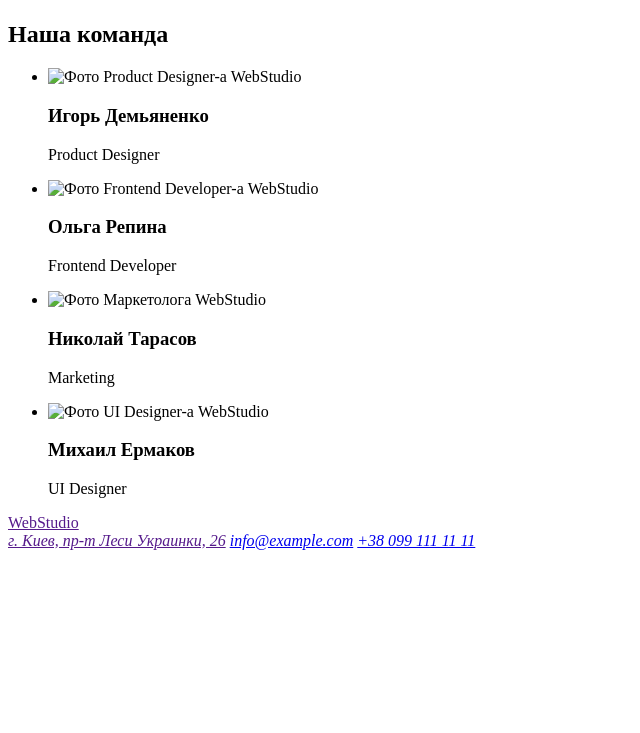
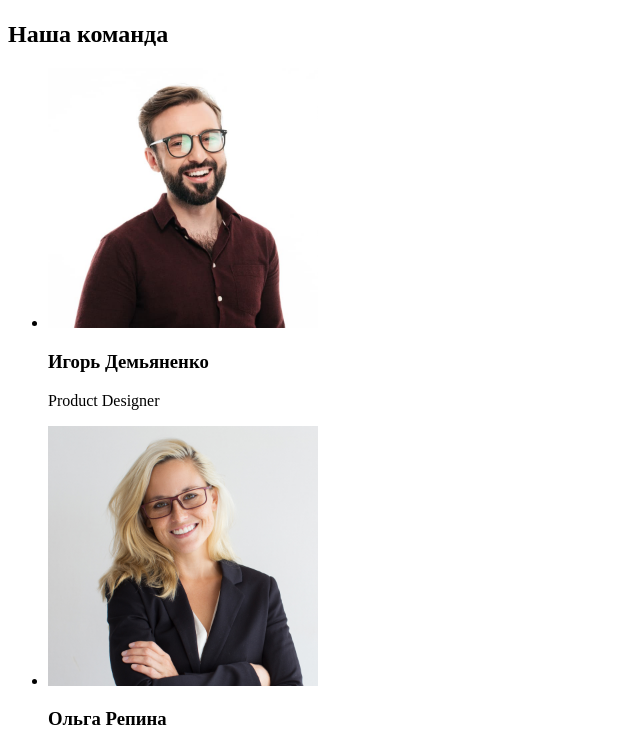
Before and after one commit to AnnaBoldyreva1505/goit-markup-hw-01, a plain HTML site: page index.html in a window 1280 px wide. Shown: the part 1487-2220 px from the top of the page, without its empty margins (0-640 px from the left). Before the commit the page ends 2045 px from the top, so only its background shows below. Drawn offline with Linux system fonts and the light colour scheme.

Commit message:
new photo
обновила путь к фото

```diff
--- a/index.html
+++ b/index.html
@@ -4,8 +4,8 @@
     <meta charset="UTF-8">
     <meta http-equiv="X-UA-Compatible" content="IE=edge">
     <meta name="viewport" content="width=device-width, initial-scale=1.0">
-    <title>Название страницы</title>
-</head>
+    <title>Web Studio</title>
+    </head>
     <body>
         <!-- для лого и навигационных элементов -->
         <header>
@@ -29,7 +29,7 @@
 
     <!-- main - для уникальной информации -->
     <main>
-        <!-- HERO -->
+        <!-- HERO section-->
         <section>
             <div>
                 <h1>Эффективные решения для вашего бизнеса</h1>
@@ -37,7 +37,7 @@
             </div>
         </section>
 
-        <!-- Что мы делаем -->
+        <!-- our values section-->
         <section>
             <ul>
                 <li>
@@ -59,7 +59,7 @@
             </ul>
         </section>
 
-        <!-- Чем мы занимаемся -->
+        <!-- What do we do section -->
         <section>
             <h2>Чем мы занимаемся</h2>
                 <ul>
@@ -86,27 +86,47 @@
                 </ul>
         </section>
 
-    <!-- OUR TEAM -->
+         <!-- Our team section -->
         <section>
             <h2>Наша команда</h2>
             <ul>
                 <li>
-                    <img src="" alt="Фото Product Designer-а WebStudio">
+                    <img
+                    src="./images/team/product.jpg"
+                    alt="Фото Product Designer-а WebStudio"
+                    width="270"
+                    height="260"
+                    >
                     <h3>Игорь Демьяненко</h3>
                     <p>Product Designer</p>
                 </li>
                 <li>
-                    <img src="" alt="Фото Frontend Developer-а WebStudio">
+                    <img
+                    src="./images/team/frontend.jpg"
+                    alt="Фото Frontend Developer-а WebStudio"
+                    width="270"
+                    height="260"
+                    >
                     <h3>Ольга Репина</h3>
                     <p>Frontend Developer</p>
                 </li>
                 <li>
-                    <img src="" alt="Фото Маркетолога WebStudio">
+                    <img
+                    src="./images/team/marketing.jpg"
+                    alt="Фото Маркетолога WebStudio"
+                    width="270"
+                    height="260"
+                    >
                     <h3>Николай Тарасов</h3>
                     <p>Marketing</p>
                 </li>
                 <li>
-                    <img src="" alt="Фото UI Designer-а WebStudio">
+                    <img
+                    src="./images/team/ui.jpg"
+                    alt="Фото UI Designer-а WebStudio"
+                    width="270"
+                    height="260"
+                    >
                     <h3>Михаил Ермаков</h3>
                     <p>UI Designer</p>
                 </li>
@@ -115,13 +135,20 @@
 
     </main>
 
-        <!-- footer - Подвал для лого и контактной инфы -->
+        <!-- Contact information section -->
         <footer>
             <a href="" lang="en"><span>Web</span><span>Studio</span> </a>
             <address>
-                <a href="">г. Киев, пр-т Леси Украинки, 26</a>
+                <a
+                href="https://goo.gl/maps/r1W3MAJtYw23ALMS6"
+                target="_blank"
+                rel="noopener noreferrer">
+                г. Киев, пр-т Леси Украинки, 26</a>
                 <a href="mailto:info@example.com">info@example.com</a>
                 <a href="tel:+3809911111111">+38 099 111 11 11</a>
+
+<img src="./images/team/ui.jpg" alt="Фото UI Designer-а WebStudio" width="270" height="260">
+
             </address>
         </footer>
     </body>
```
Also changed, not shown: css/styles.css (added), images/team/frontend.jpg (renamed from images/team/frontend_developer.jpg), images/team/product.jpg (renamed from images/team/product_designer.jpg), images/team/ui.jpg (renamed from images/team/ui_designer.jpg).
